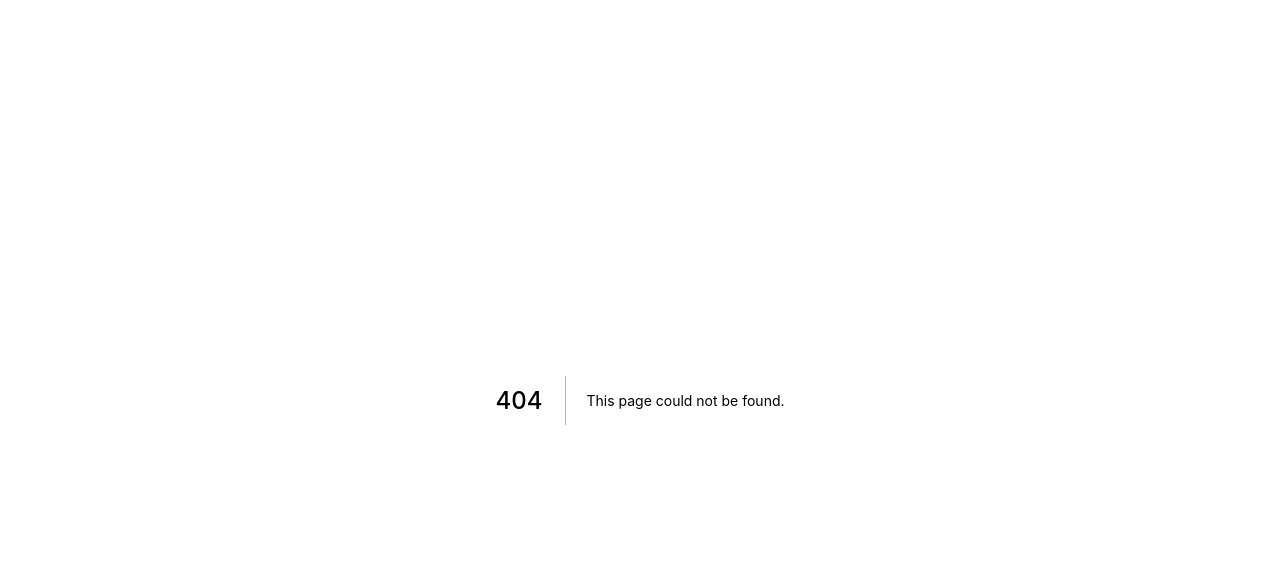
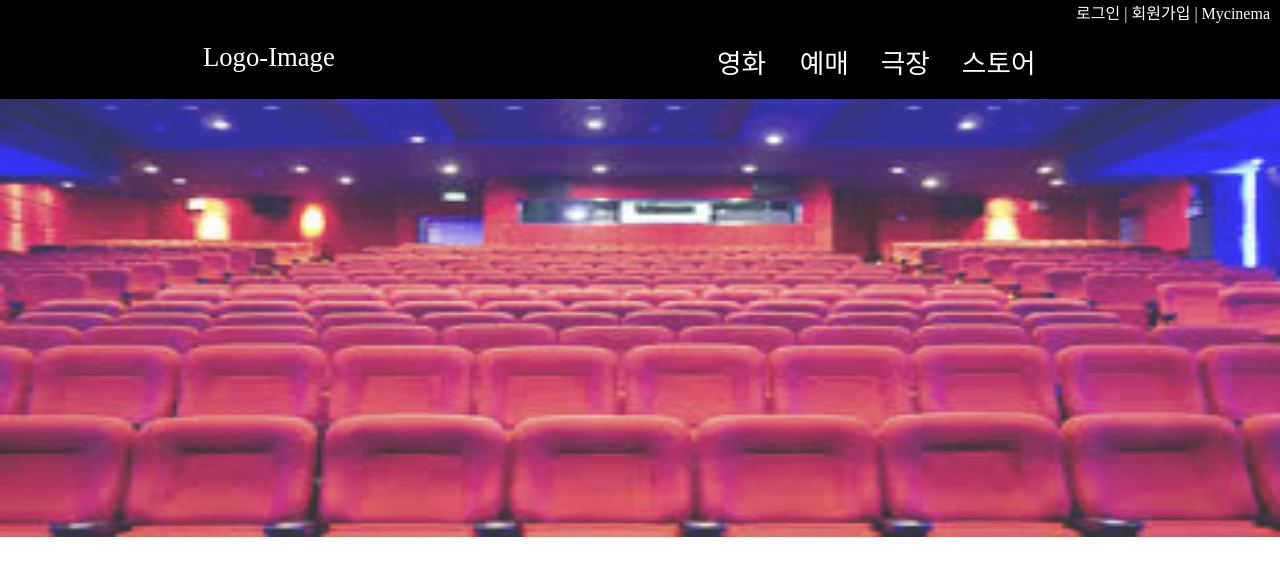
Before and after one commit to siroch/DataBase_cinema, a Next.js app: page /mypage in a window 1280 px wide. Before the commit this address had no page. Shown: the top 576 px of the page. Built offline with nearby package versions, Linux system fonts and the light colour scheme.

Commit message:
mypage add

```diff
--- /dev/null
+++ b/components/mypage_css.js
@@ -0,0 +1,20 @@
+const Mypage_CSS = () => {
+  return (
+    <style global jsx>{`
+    	img {
+    		margin-top: 87px;
+    		height: 450px;
+    		width: 100%;
+    		opacity: .8;
+    	}
+    	nav {
+
+    	}
+    	userinfo {
+
+    	}
+    `}</style>
+  )
+}
+
+export default Mypage_CSS
--- a/pages/Header.js
+++ b/pages/Header.js
@@ -13,7 +13,10 @@ const Header = () => {
 				<Link href="/sign_in">
 					<span title="Sign-In"> 회원가입 </span>
 				</Link>
-				| <a>My Cinema</a>
+				|
+				<Link href="/mypage">
+					<span title="Mypage"> Mycinema </span>
+				</Link>
 	    </div>
 	    <nav>
 	      <ul>
--- /dev/null
+++ b/pages/mypage.js
@@ -0,0 +1,16 @@
+import Header from './Header'
+import Mypage_CSS from '../components/mypage_css'
+
+const Mypage = () => {
+	return (
+		<div>
+      <Header />
+      <Mypage_CSS />
+      <img src="/background.jpg" alt="background" />
+
+
+    </div>
+	)
+}
+
+export default Mypage
```
Also changed, not shown: public/background.jpg (added).
